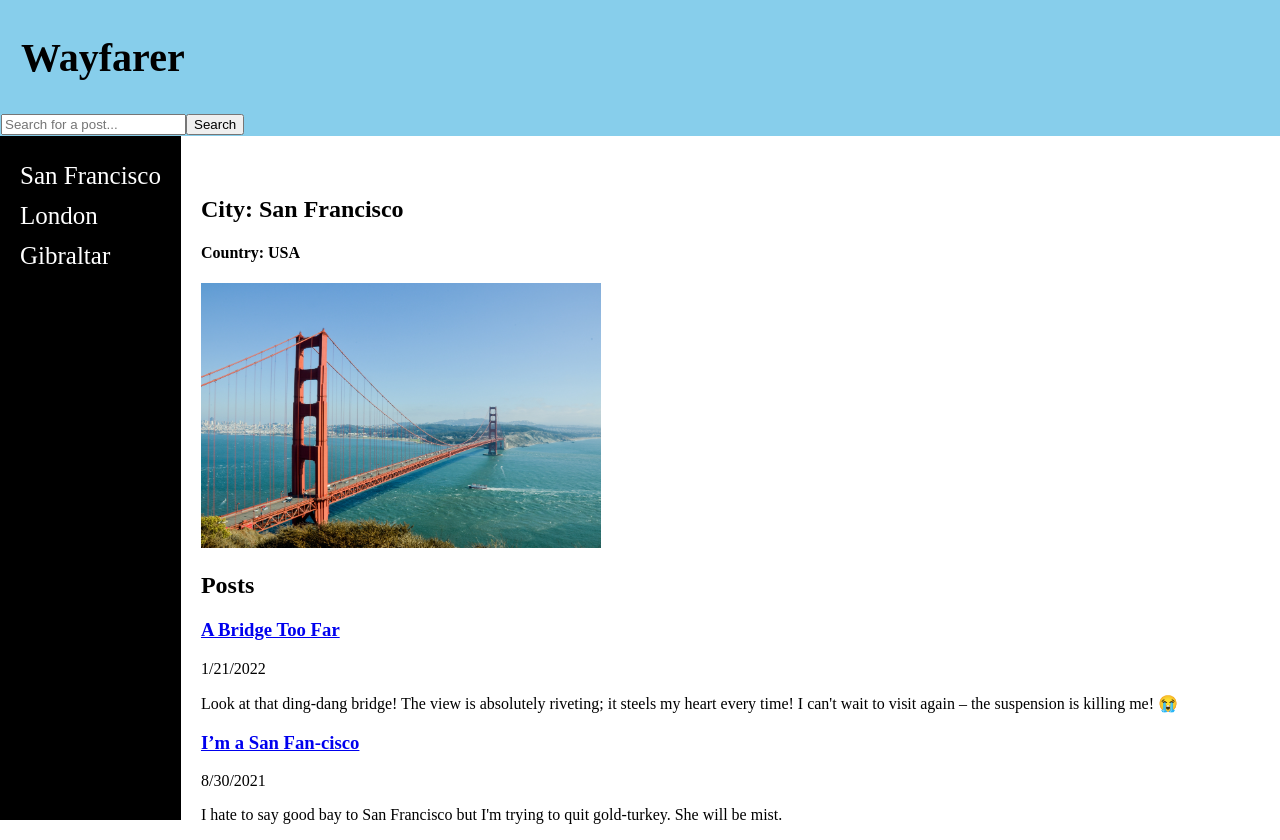
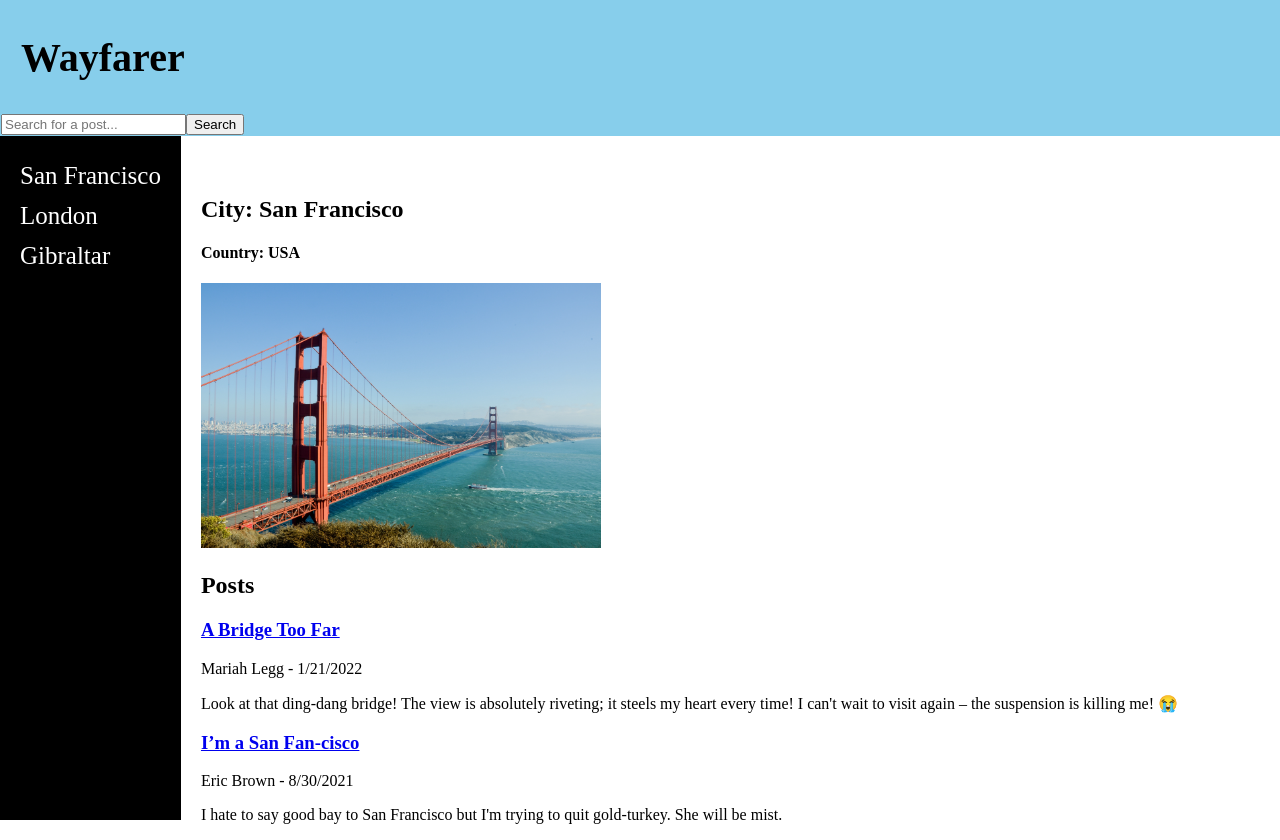
Before and after one commit to cosmicavocado/Wayfarer, an Angular app in the folder wayfarer/: page /cities/1 in a window 1280 px wide. Built offline with nearby package versions, Linux system fonts and the light colour scheme.

Commit message:
Add back change lost in merge.

```diff
--- a/wayfarer/src/app/cities/cities.component.html
+++ b/wayfarer/src/app/cities/cities.component.html
@@ -9,7 +9,7 @@
         <ng-container *ngIf="posts.length > 0; else noPosts">
             <div *ngFor="let post of posts">
                 <a routerLink="/cities/{{city.id}}/posts/{{post.id}}"><h3>{{post.title}}</h3></a>
-                <p>{{post.date}}</p>
+                <p>{{post.author}} - {{post.date}}</p>
                 <p>{{post.body}}</p>
             </div>
         </ng-container>
```
